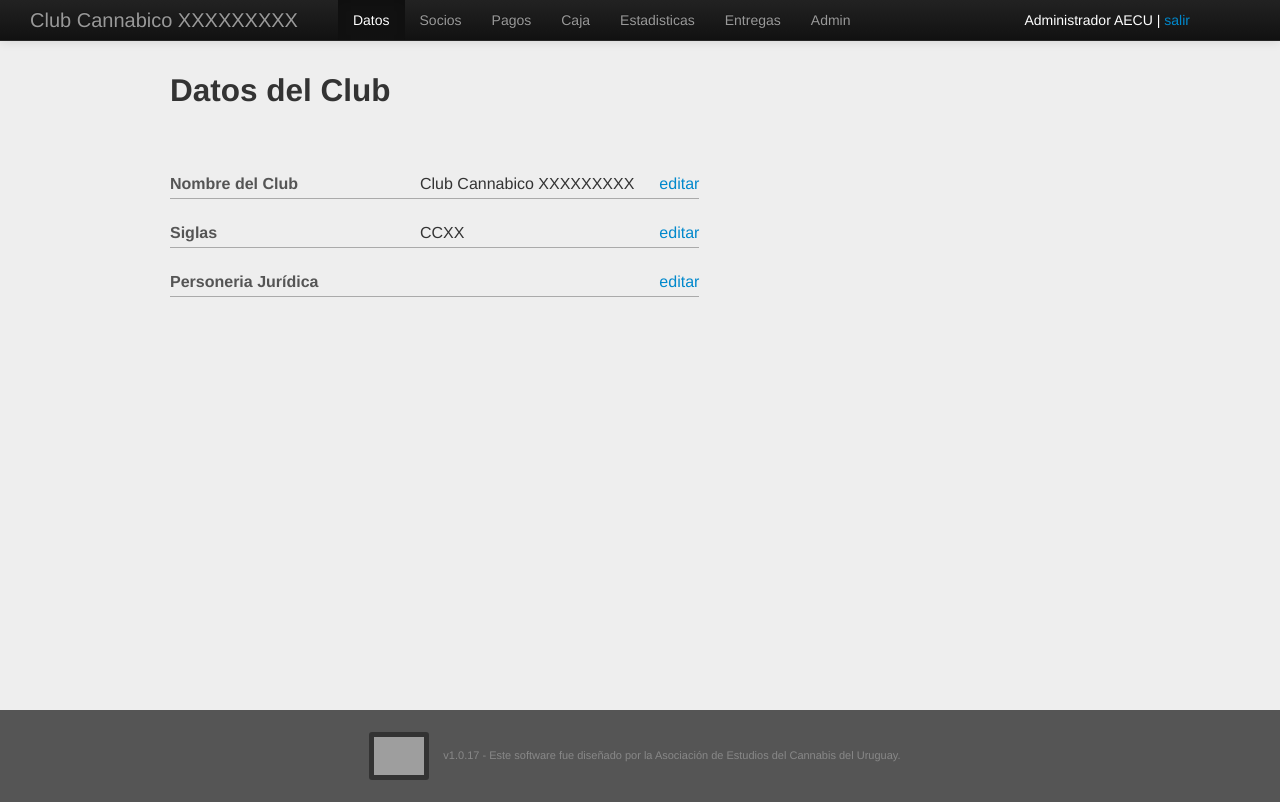
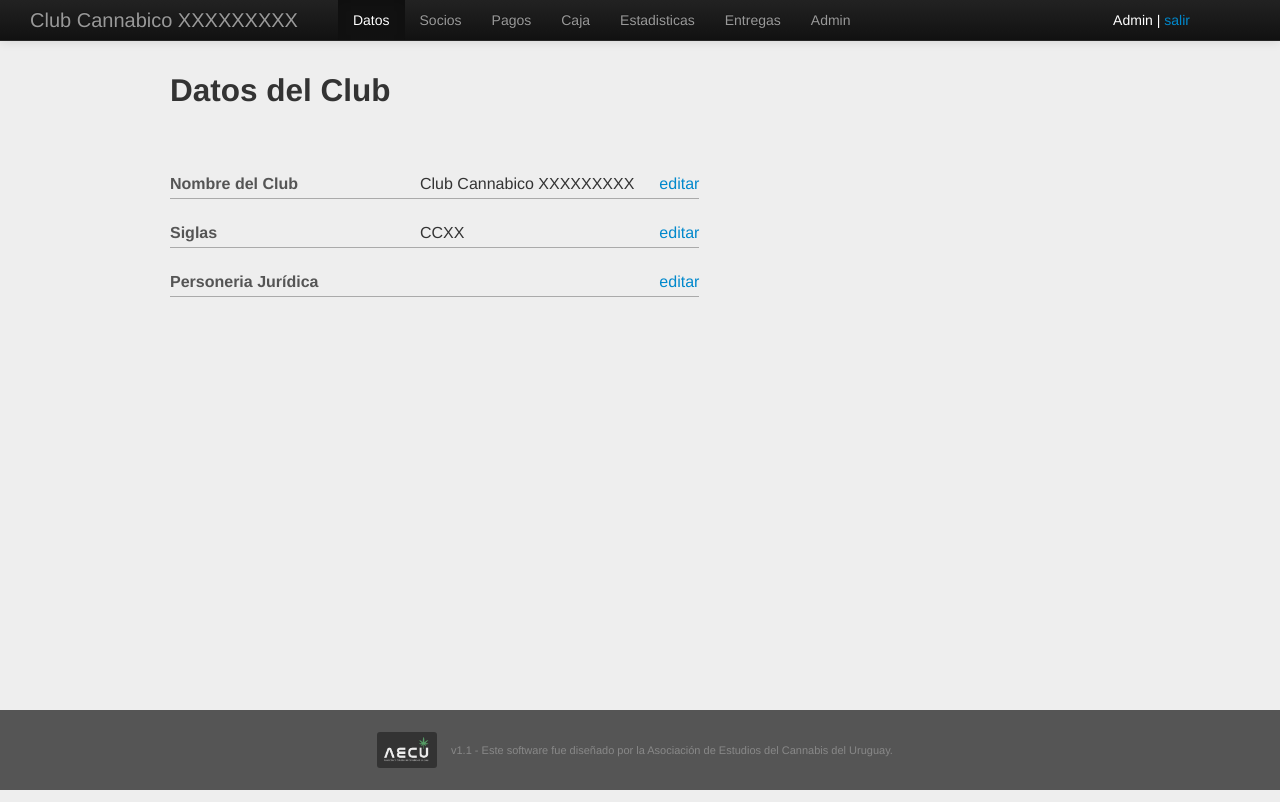
Before and after one commit to mosky17/club-cannabico-aecu, a PHP site: page /datos.php in a window 1280 px wide. Run offline with PHP 8.4, Linux system fonts and the light colour scheme; a user stored in the database is signed in; data that the repository does not hold is empty; grey boxes are pictures that could not be loaded.

Commit message:
adaptación para que se instale en hosting propio

```diff
--- a/db_setup.sql
+++ b/db_setup.sql
@@ -7,7 +7,6 @@ CREATE TABLE `admins` (
   PRIMARY KEY (`id`)
 ) ENGINE=MyISAM  DEFAULT CHARSET=latin1 AUTO_INCREMENT=13 ;
 
-INSERT INTO `admins` (`id`, `nombre`, `email`, `secreto`, `permiso_pagos`) VALUES (NULL, 'Administrador AECU', 'aecu', MD5('clubesaecu2015'), '1');
 INSERT INTO `admins` (`id`, `nombre`, `email`, `secreto`, `permiso_pagos`) VALUES (NULL, 'Admin', 'admin', MD5('admin'), '1');
 
 -- --------------------------------------------------------
--- a/footer.php
+++ b/footer.php
@@ -9,7 +9,7 @@
 
 <div class="footer">
     <a href="http://aecu.org.uy" target="_blank">
-        <img class="logo" src="http://aecu.org.uy/logo_aecu_white.png">
-        <p class="copy">v1.0.17 - Este software fue dise&ntilde;ado por la Asociaci&oacute;n de Estudios del Cannabis del Uruguay.</p>
+        <img class="logo" src="logo_aecu_white.png">
+        <p class="copy">v1.1 - Este software fue dise&ntilde;ado por la Asociaci&oacute;n de Estudios del Cannabis del Uruguay.</p>
     </a>
 </div>
--- a/login.php
+++ b/login.php
@@ -76,7 +76,7 @@ require_once(dirname(__FILE__) . '/config.php');
 </head>
 <body>
 <div class="container">
-    <img class="logo_login" src="http://aecu.org.uy/logo_aecu_white.png">
+    <img class="logo_login" src="logo_aecu_white.png">
     <div class="content">
         <div class="row">
             <div class="login-form">
```
Also changed, not shown: README.md, logo_aecu_white.png (added).
